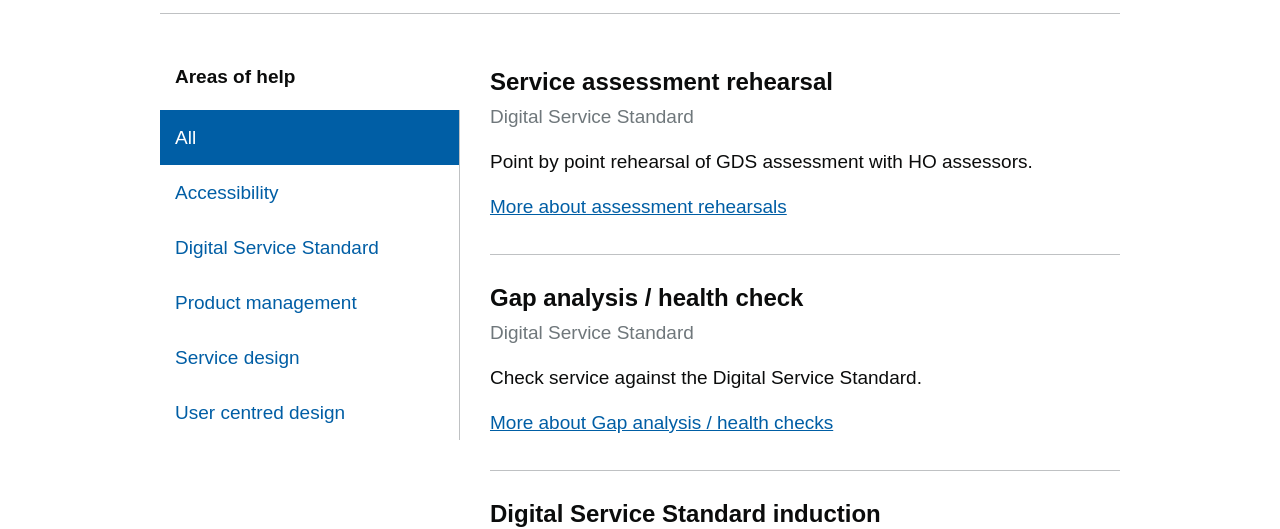
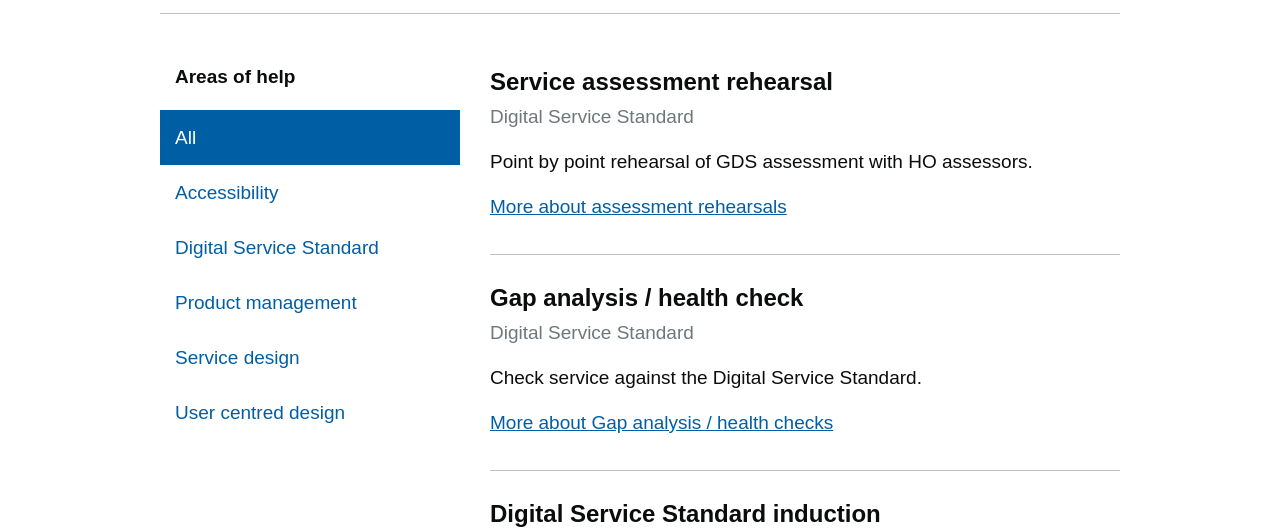
Before and after one commit to Abdul2/coe, a Jekyll site: the page built from index.md, in a window 1280 px wide. Shown: the part 392-921 px from the top of the page. Built offline with Jekyll 4.4.1, drawn with Linux system fonts in a browser that asks for light colours.

Commit message:
dev: remove border from side-nav

```diff
--- a/assets/main.scss
+++ b/assets/main.scss
@@ -1716,7 +1716,7 @@ p strong {
 
 
 ul.tab--nav {
-  border-right: 1px solid #bfc1c3;
+  // border-right: 1px solid #bfc1c3;
 
     li {
       margin-bottom: 0;
```
